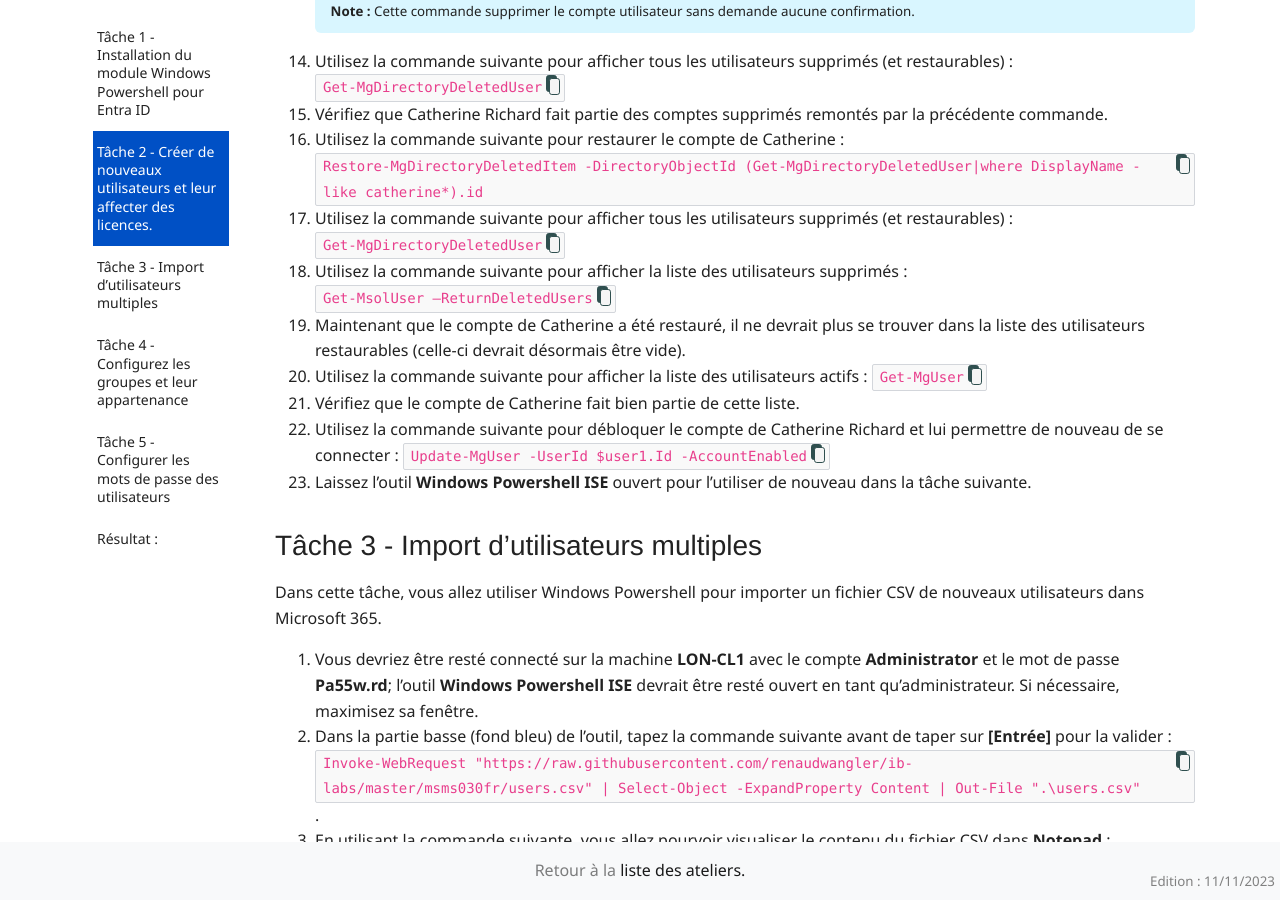
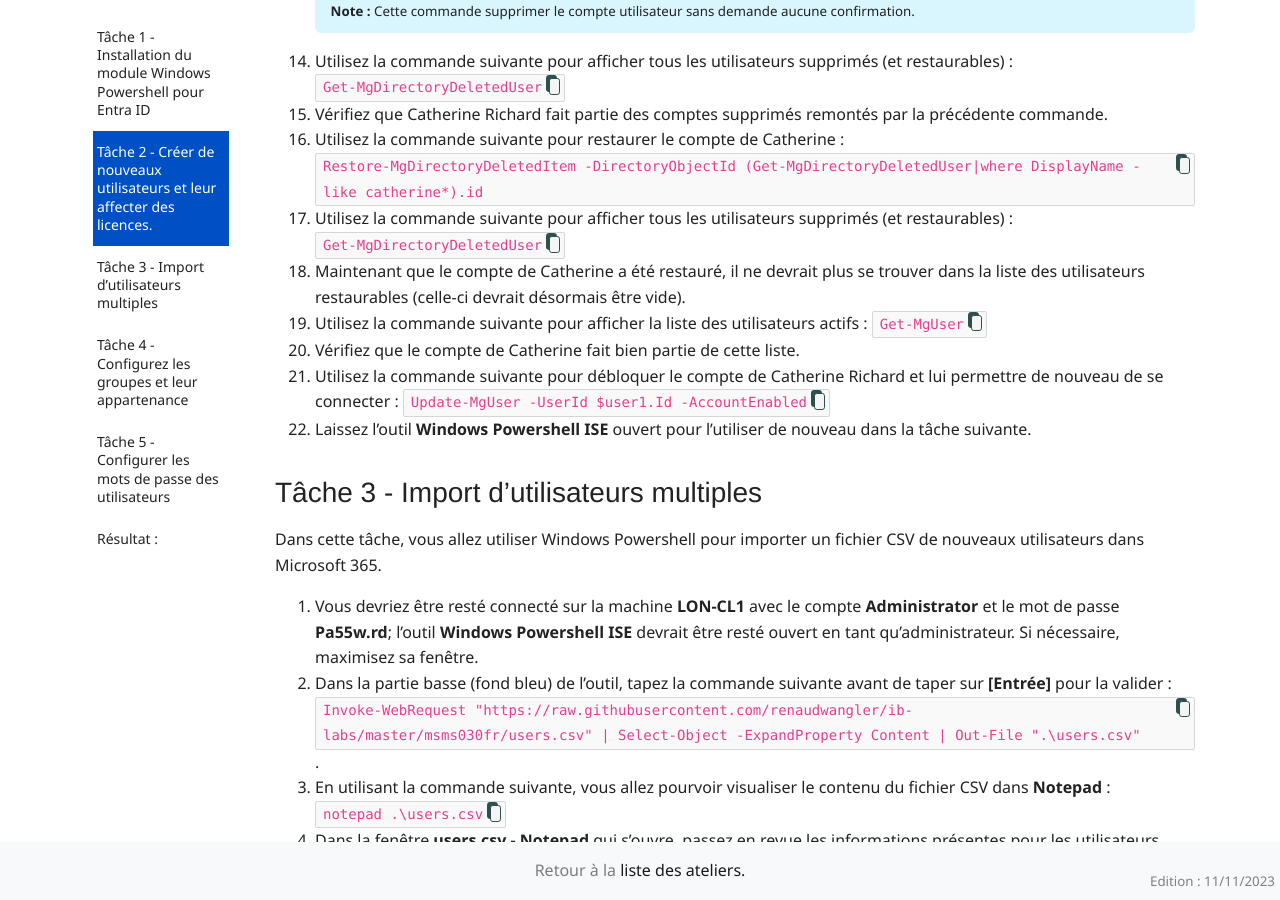
Before and after one commit to renaudwangler/ib-labs, a Jekyll site: the page built from msms030fr/lab2e4.md, in a window 1280 px wide and 900 px high, scrolled down 2872 px. Built offline with Jekyll 4.4.1, drawn with Linux system fonts in a browser that asks for light colours; nearby versions of some CDN libraries; comment, search, counter and statistics services are not loaded.

Commit message:
lab2e4 supprimer ligne get-msol

````diff
--- a/msms030fr/lab2e4.md
+++ b/msms030fr/lab2e4.md
@@ -65,8 +65,6 @@ Dans un exercice précédent, vous avez créé des comptes utilisateurs en utili
 	```Restore-MgDirectoryDeletedItem -DirectoryObjectId (Get-MgDirectoryDeletedUser|where DisplayName -like catherine*).id```
 1. Utilisez la commande suivante pour afficher tous les utilisateurs supprimés (et restaurables) :
 	```Get-MgDirectoryDeletedUser```
-1. Utilisez la commande suivante pour afficher la liste des utilisateurs supprimés :
-	```Get-MsolUser –ReturnDeletedUsers```
 1. Maintenant que le compte de Catherine a été restauré, il ne devrait plus se trouver dans la liste des utilisateurs restaurables (celle-ci devrait désormais être vide).
 1. Utilisez la commande suivante pour afficher la liste des utilisateurs actifs :
 	```Get-MgUser```
````
